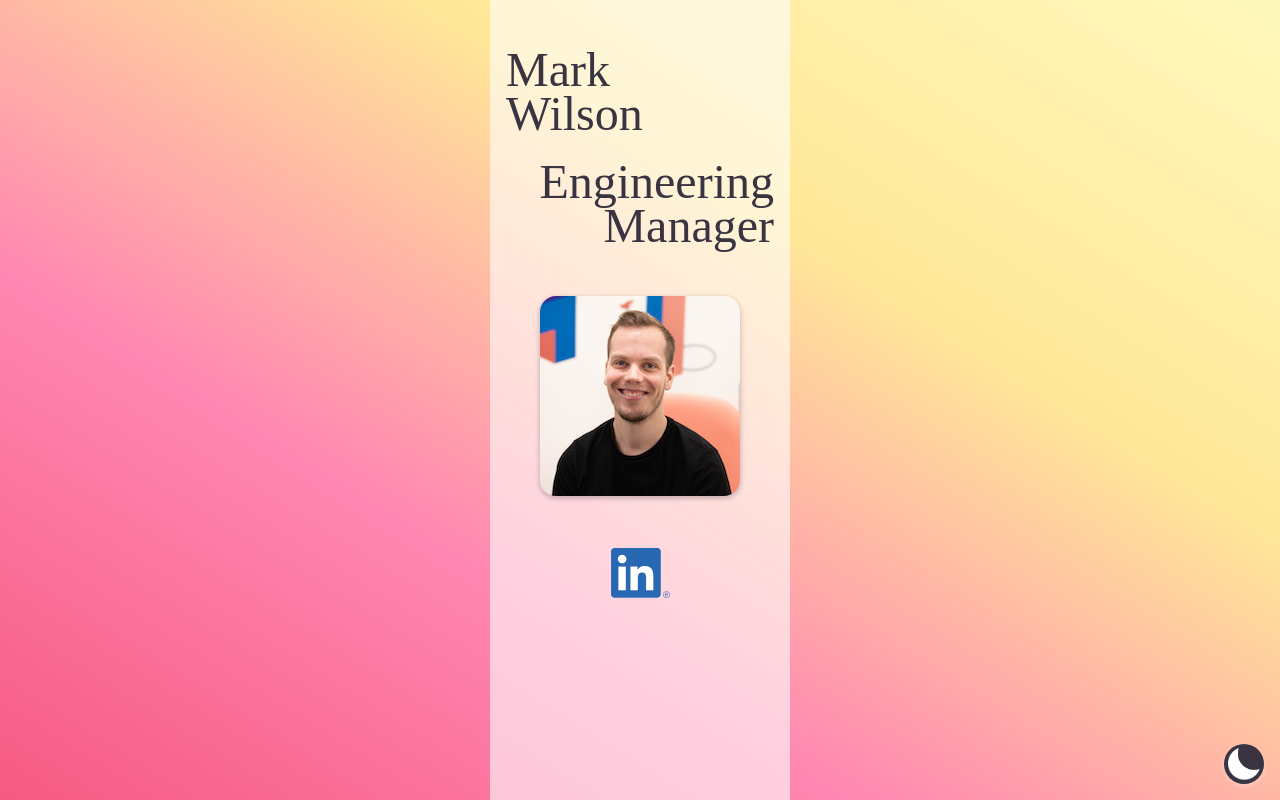
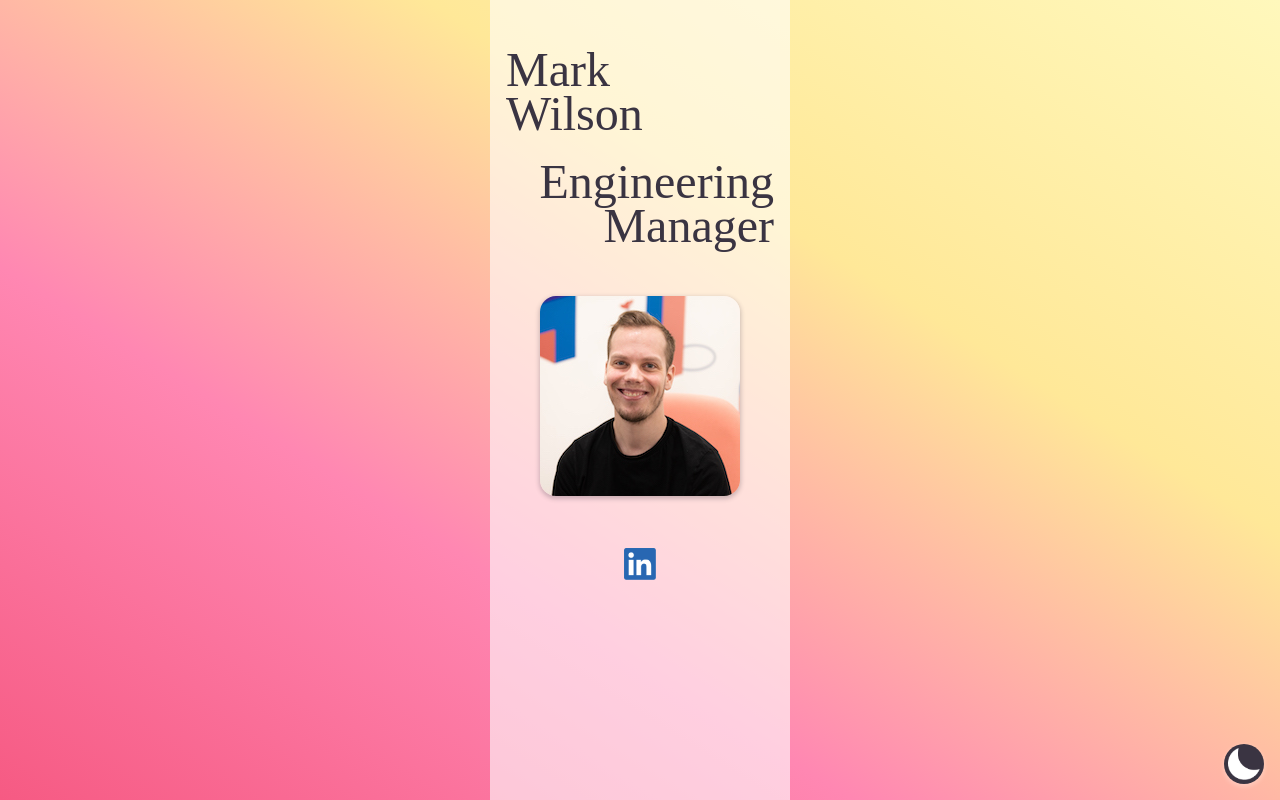
Before and after one commit to markwilson/markwilson.me, a React (Create React App) app: page / in a window 1280 px wide. Built offline with nearby package versions, Linux system fonts and the light colour scheme; a web font is replaced by a local one.

Commit message:
Make the LinkedIn logo smaller

```diff
--- a/src/App.css
+++ b/src/App.css
@@ -27,4 +27,5 @@ h2 {
 }
 .links img {
   vertical-align: bottom;
+  width: 2rem;
 }
```
Also changed, not shown: public/linkedin.png.
